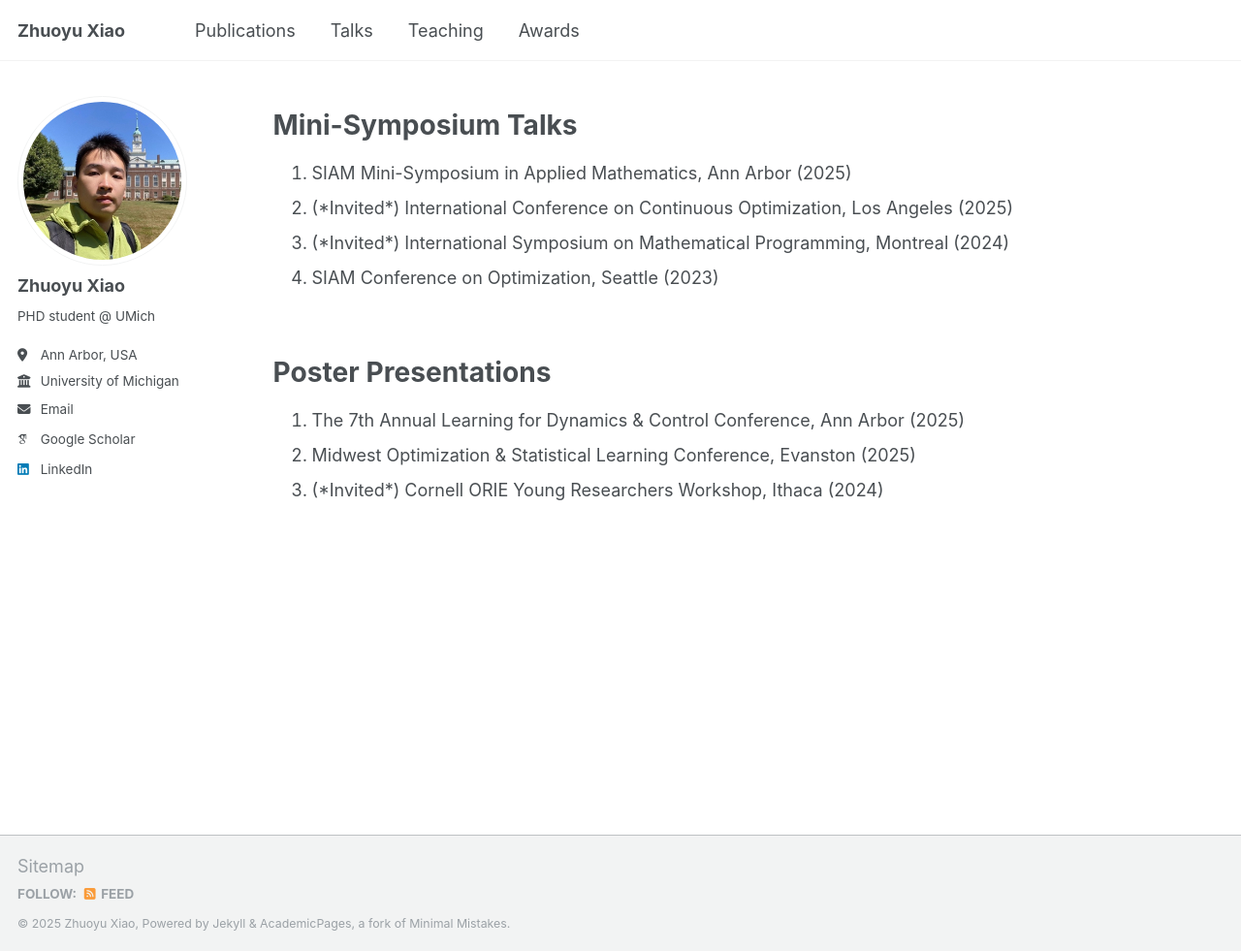
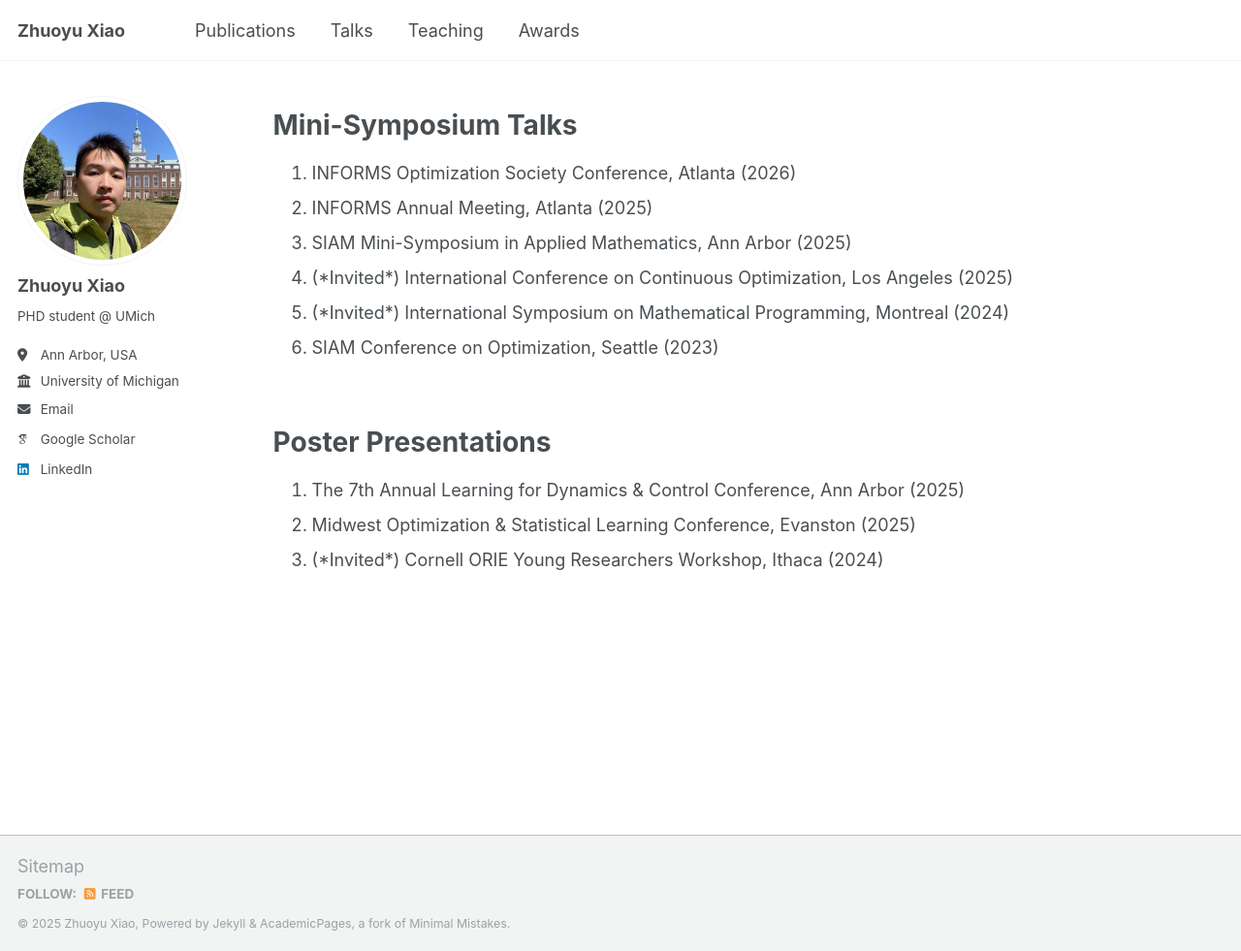
Before and after one commit to zyxiao97/zyxiao97.github.io, a Jekyll site: the page built from _pages/talks.md, in a window 1280 px wide and 981 px high. Shown: the whole window at 97% size. Built offline with Jekyll 4.4.1, drawn with Linux system fonts in a browser that asks for light colours; some web fonts are replaced.

Commit message:
Update talks.md

```diff
--- a/_pages/talks.md
+++ b/_pages/talks.md
@@ -8,10 +8,12 @@ author_profile: true
 Mini-Symposium Talks
 ======
 
-1. SIAM Mini-Symposium in Applied Mathematics, Ann Arbor (2025)
-2. (\*Invited\*) International Conference on Continuous Optimization, Los Angeles (2025)
-3. (\*Invited\*) International Symposium on Mathematical Programming, Montreal (2024)
-4. SIAM Conference on Optimization, Seattle (2023)
+1. INFORMS Optimization Society Conference, Atlanta (2026)
+2. INFORMS Annual Meeting, Atlanta (2025)
+3. SIAM Mini-Symposium in Applied Mathematics, Ann Arbor (2025)
+4. (\*Invited\*) International Conference on Continuous Optimization, Los Angeles (2025)
+5. (\*Invited\*) International Symposium on Mathematical Programming, Montreal (2024)
+6. SIAM Conference on Optimization, Seattle (2023)
 
 <br>
 
```
